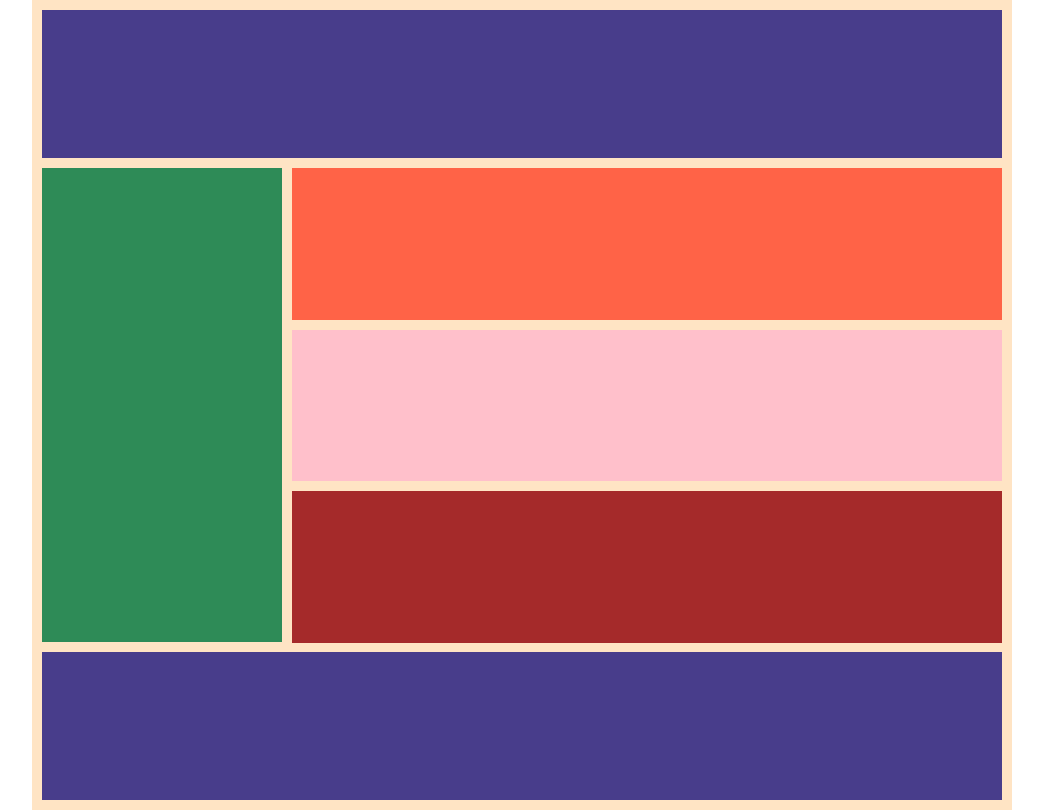
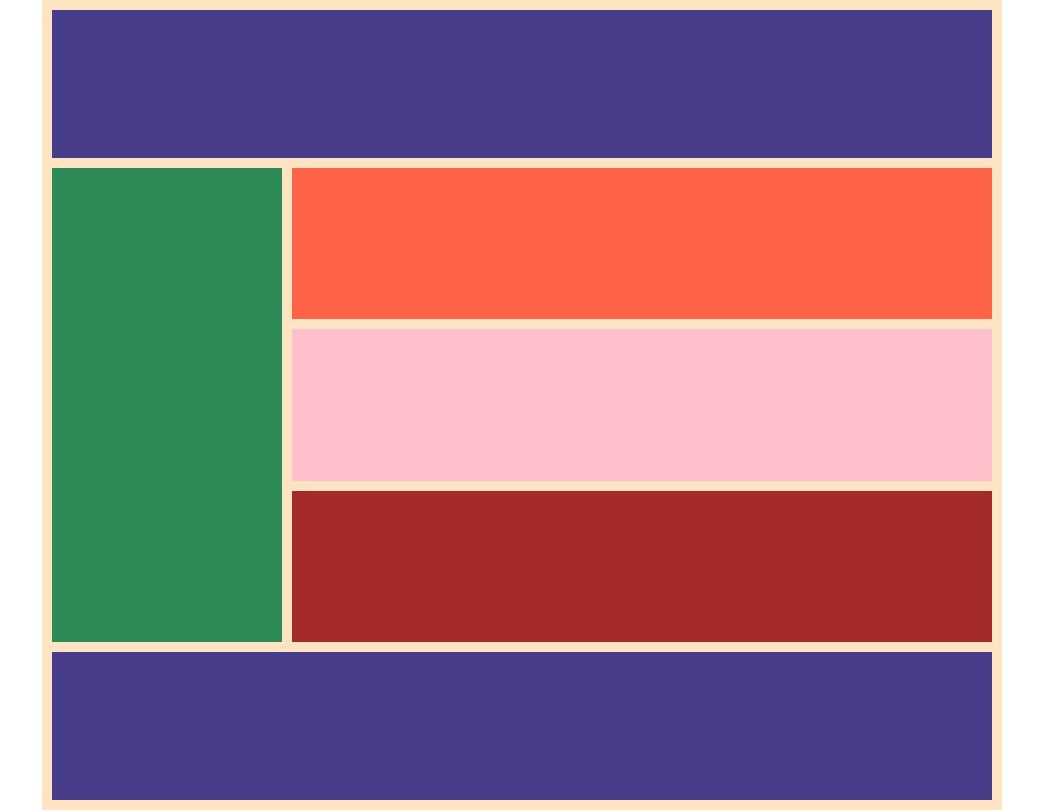
Before and after one commit to alonso1331/font-end, a plain HTML site: page 10.DIV挑戰檢討/01.DIV挑戰.html in a window 1280 px wide. Shown: the whole page, without its empty margins (118-1161 px from the left). Drawn offline with Linux system fonts and the light colour scheme.

Commit message:
參考老師講解做修正

```diff
--- a/10.DIV挑戰檢討/01.DIV挑戰.html
+++ b/10.DIV挑戰檢討/01.DIV挑戰.html
@@ -7,11 +7,10 @@
     <style>
         body{
             margin: 0;
-            width: 100%;
         }
 
         #all{
-            width: 75%;
+            width: calc(75% - 10px * 2);
             height: calc(810px - 10px * 2);
             padding: 10px;
             background-color: bisque;
@@ -31,14 +30,16 @@
         }
 
         #nav{
-            width: 25%;
+            /* width: 25%;  原先我寫的 */
+            width: calc(25% - 5px); /*參考老師的*/
             height: 100%;
             background-color: seagreen;
             float: left;
         }
 
         #content{
-            width: calc(75% - 10px);
+            /* width: calc(75% - 10px); 原先我寫的 */
+            width: calc(75% - 5px); /*參考老師的*/
             height: 100%;
             margin-left: 10px;
             float: left;
@@ -46,7 +47,8 @@
 
         #box1, #box3{
             width: 100%;
-            height: 32%;
+            /* height: 32%; */
+            height: calc( calc(100% / 3) - calc(20px / 3)); /*參考老師的*/
             float: left;
         }
 
@@ -56,7 +58,8 @@
 
         #box2{
             width: 100%;
-            height: calc(34% - 5px * 2);
+            /* height: calc(34% - 5px * 2); */
+            height: calc( calc(100% / 3) - calc(20px / 3)); /*參考老師的*/
             float: left;
             background-color: pink;
             margin: 10px 0;
```
